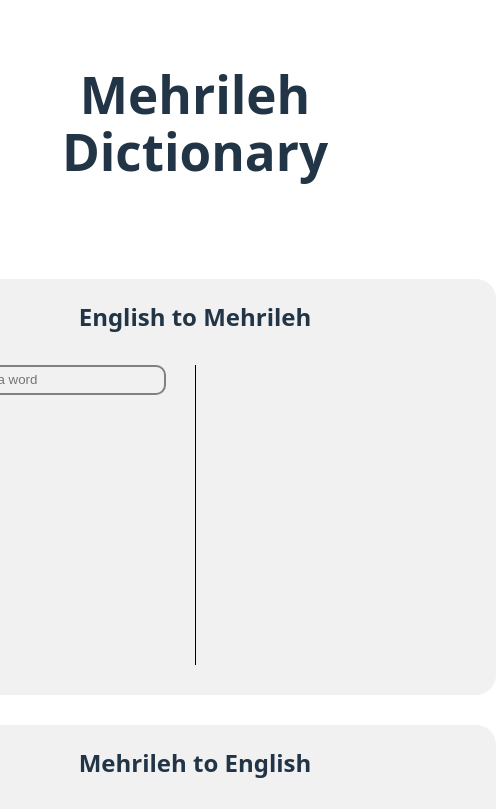
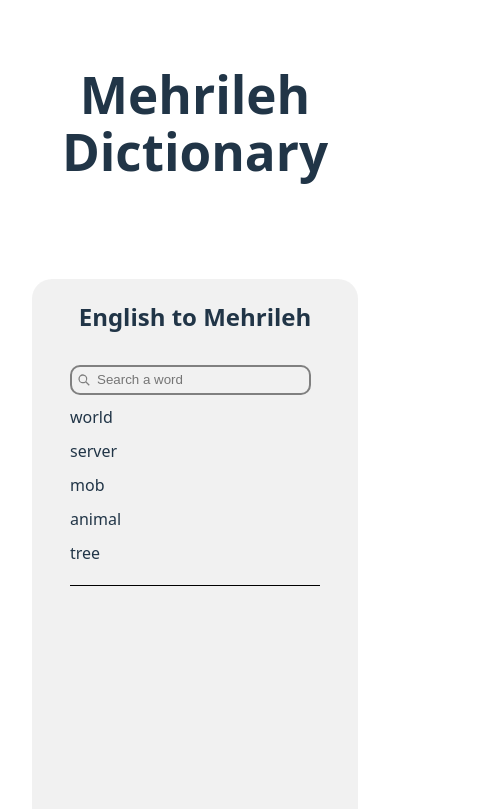
Before and after one commit to Choc-Chips/mehrileh, a React (Vite) app: page / in a window 390 px wide. Shown: the top 809 px of the page, 496 px wide, since content can reach past the window. Built offline with nearby package versions, Linux system fonts and the light colour scheme.

Commit message:
add responsiveness for phone

```diff
--- a/src/App.css
+++ b/src/App.css
@@ -31,6 +31,7 @@ h2 {
   margin: 20px;
   display: flex;
   justify-content: center;
+  flex-wrap: wrap;
 }
 
 .card {
@@ -84,3 +85,15 @@ h3 {
 .selected {
   font-weight: bold;
 }
+
+@media screen and (width < 650px) {
+  .separation {
+    margin: 10px;
+    height: 1px;
+    width: 250px;
+  }
+
+  .card{
+    height: 200px;
+  }
+}
```
Also changed, not shown: src/App.jsx (+10 -5 lines).
